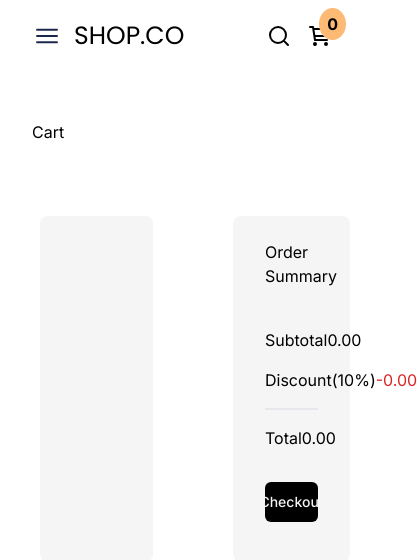
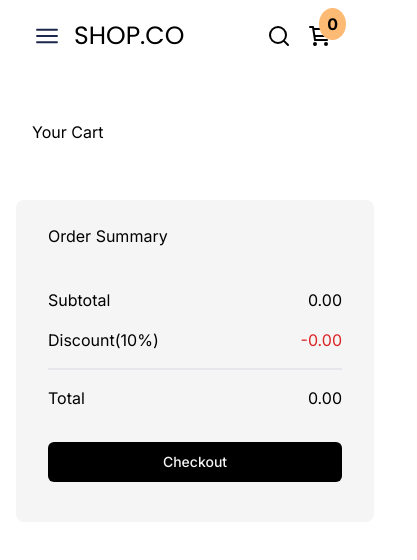
Before and after one commit to IshanVeer/profile-fyi-assignment, a Next.js app: page /cart in a window 390 px wide. Shown: the top 560 px of the page, 417 px wide, since content can reach past the window. Built offline with nearby package versions, Linux system fonts and the light colour scheme.

Commit message:
Amade cart responsive

```diff
--- a/app/(root)/cart/page.tsx
+++ b/app/(root)/cart/page.tsx
@@ -4,7 +4,7 @@ import React from 'react';
 const page = () => {
   return (
     <div>
-      <h2 className='h2-bold mt-4 p-8'>Cart</h2>
+      <h2 className='h2-bold mt-4 p-8'>Your Cart</h2>
       <Cart />
     </div>
   );
--- a/components/cart/Cart.tsx
+++ b/components/cart/Cart.tsx
@@ -23,15 +23,15 @@ const Cart = () => {
   return (
     <div>
       {isSuccessModalOpen && <CartSuccessModal />}
-      <div className='flex'>
-        <div className='m-10 w-[70%] rounded-lg bg-neutral-100'>
+      <div className='flex max-sm:mx-4 max-sm:flex-col'>
+        <div className='m-10 w-[70%] rounded-lg bg-neutral-100 max-sm:m-0 max-sm:w-full'>
           <ul>
             {cartCtx.items.map((item) => (
               <li
                 key={item.id}
-                className=' flex items-center justify-between border-b-2 px-4 py-8'
+                className=' flex items-center justify-between border-b-2 px-4 py-8 max-sm:flex-col max-sm:items-end'
               >
-                <div className='flex items-center gap-12'>
+                <div className='flex items-center gap-12 max-sm:items-start max-sm:gap-4'>
                   <Image
                     src={item.image}
                     className='w-20'
@@ -40,20 +40,24 @@ const Cart = () => {
                     height={50}
                   />
                   <div className='flex flex-col justify-between gap-6'>
-                    <p className='h3-semibold'>{item.title}</p>
-                    <p className='text-[24px]'>{`$${item.price}`}</p>
+                    <p className='h3-semibold max-sm:text-[18px]'>
+                      {item.title}
+                    </p>
+                    <p className='text-[24px] max-sm:text-[16px]'>{`$${item.price}`}</p>
                   </div>
                 </div>
                 <div className='rounded-md border bg-white shadow-sm'>
                   <Button
-                    className='text-[24px]'
+                    className=' text-[24px] max-sm:text-[14px]'
                     onClick={() => cartCtx.removeItem(item.id)}
                   >
                     -
                   </Button>{' '}
-                  <span className='text-[24px]'>{item.quantity}</span>{' '}
+                  <span className='  text-[24px]  max-sm:text-[14px]'>
+                    {item.quantity}
+                  </span>{' '}
                   <Button
-                    className='text-[24px]'
+                    className=' text-[24px]  max-sm:text-[14px]'
                     onClick={() => cartCtx.addItem(item)}
                   >
                     +
@@ -63,7 +67,7 @@ const Cart = () => {
             ))}
           </ul>
         </div>
-        <div className='m-10 h-full w-[30%] rounded-lg bg-neutral-100 px-8'>
+        <div className='m-10 h-full w-[30%] rounded-lg bg-neutral-100 px-8 max-sm:m-0 max-sm:mt-6 max-sm:w-full'>
           <h2 className='h3-semibold mt-6'>Order Summary</h2>
           <div className='my-10 flex flex-col gap-4'>
             {/* subtotal */}
```
